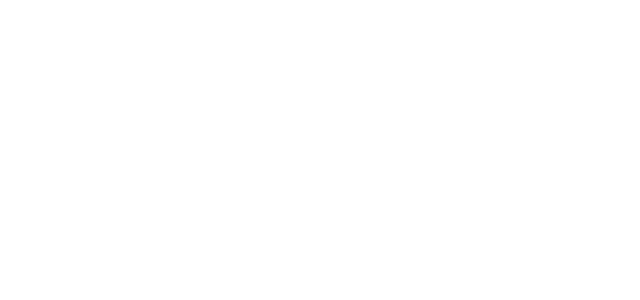
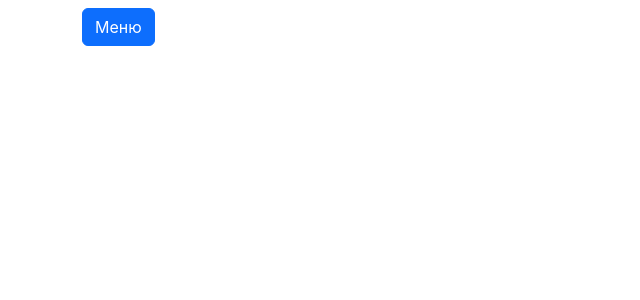
Before and after one commit to godtyze/saga-posts, a React (Vite) app: page /saga-posts/about-me in a window 1280 px wide. Shown: the top 300 px of the page, without its empty margins (0-640 px from the left). Built offline with nearby package versions, Linux system fonts and the light colour scheme.

Commit message:
feat: add header

```diff
--- a/src/App.css
+++ b/src/App.css
@@ -10,7 +10,5 @@ html, body {
 }
 
 .app {
-  display: flex;
-  flex-direction: column;
   min-height: 100vh;
 }
--- a/src/components/BaseLayout.tsx
+++ b/src/components/BaseLayout.tsx
@@ -1,12 +1,16 @@
 import { FC } from 'react';
 
+import { Container } from 'react-bootstrap';
 import { Outlet } from 'react-router-dom';
+
+import Header from 'components/Header';
 
 const BaseLayout: FC = () => {
   return (
-    <div className="app">
+    <Container className="app">
+      <Header />
       <Outlet />
-    </div>
+    </Container>
   );
 };
 
--- /dev/null
+++ b/src/components/Header.tsx
@@ -0,0 +1,44 @@
+import { FC, useState } from 'react';
+
+import { Button, Image, Offcanvas } from 'react-bootstrap';
+import { Link } from 'react-router-dom';
+
+import avatar from 'assets/avatar.jpg';
+import routes from 'router/routes';
+
+const Header: FC = () => {
+  const [show, setShow] = useState(false);
+
+  const handleClose = () => setShow(false);
+  const handleShow = () => setShow(true);
+
+  return (
+    <header className="pt-2">
+      <Button variant="primary" onClick={handleShow}>
+        Меню
+      </Button>
+      <Offcanvas show={show} onHide={handleClose}>
+        <Offcanvas.Header closeButton>
+          <Offcanvas.Title>Меню</Offcanvas.Title>
+        </Offcanvas.Header>
+        <Offcanvas.Body className="d-flex flex-column gap-2">
+          <div className="d-flex gap-2 align-items-center">
+            <Image src={avatar} roundedCircle width={50} />
+            <span>Никита</span>
+            <span>nchubis.wrk@gmail.com</span>
+          </div>
+          <div className="d-flex gap-2 flex-column">
+            <Link to={routes.about} onClick={() => handleClose()}>
+              Обо мне
+            </Link>
+            <Link to={routes.main} onClick={() => handleClose()}>
+              Список постов
+            </Link>
+          </div>
+        </Offcanvas.Body>
+      </Offcanvas>
+    </header>
+  );
+};
+
+export default Header;
```
Also changed, not shown: src/assets/avatar.jpg (added).
